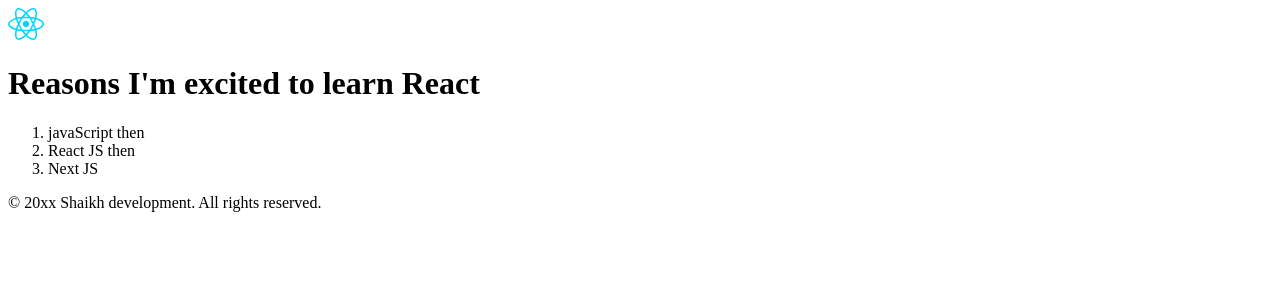
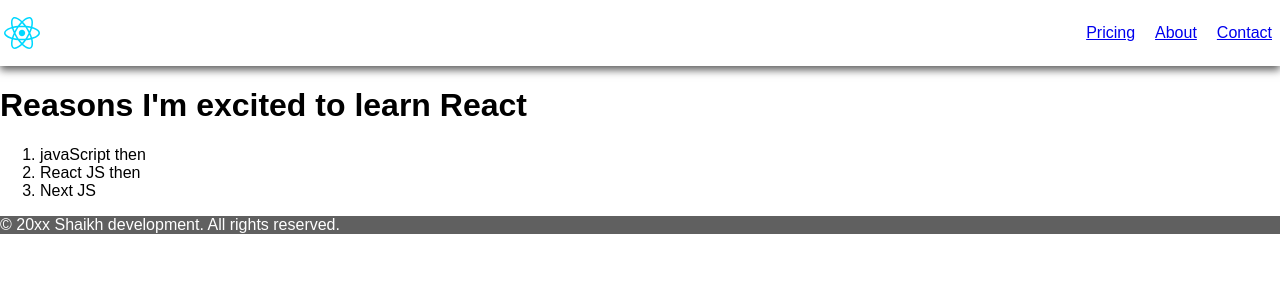
Before and after one commit to Sabirhussen-Shaikh/react_begineer, a React (Vite) app in the folder projectStatic/: page / in a window 1280 px wide. Shown: the top 300 px of the page. Built offline with nearby package versions, Linux system fonts and the light colour scheme.

Commit message:
adding styles

```diff
--- a/projectStatic/src/ChallStaticPg2.jsx
+++ b/projectStatic/src/ChallStaticPg2.jsx
@@ -1,11 +1,17 @@
 import React from "react";
 import { createRoot } from "react-dom/client";
+import "./styles.css"
 
 function Header() {
     return(
-        <header>
-                <nav>
+        <header className="head">
+                <nav className="navTag">
                     <img src="src/assets/react.svg" />
+                    <ul className="navTag">
+                        <li><a href="#0">Pricing</a></li>
+                        <li><a href="#1">About</a></li>
+                        <li><a href="#2">Contact</a></li>
+                    </ul>
                 </nav>
             </header>
     )
@@ -26,7 +32,7 @@ function Hero(){
 
 function Footer() {
     return(
-        <footer>
+        <footer className='foot'>
             © 20xx Shaikh development. All rights reserved.
         </footer>
     )
--- /dev/null
+++ b/projectStatic/src/styles.css
@@ -0,0 +1,31 @@
+*{
+    font-family: Arial, Helvetica, sans-serif;
+    /* margin: 0px;
+    padding: 0px; */
+}
+
+body{
+    margin: 0px;
+    padding: 0px;
+}
+
+.head{
+    box-shadow: 0px 4px 8px rgb(96,96,96);
+    margin: 0px;
+    padding: 0px;
+}
+
+.navTag{
+    text-decoration: none;
+    display: flex;
+    justify-content: space-between;
+    gap: 20px;
+    list-style: none;
+    padding: 4px;
+}
+
+.foot{
+    background-color: rgb(96,96,96);
+    color: white;
+
+}
```
